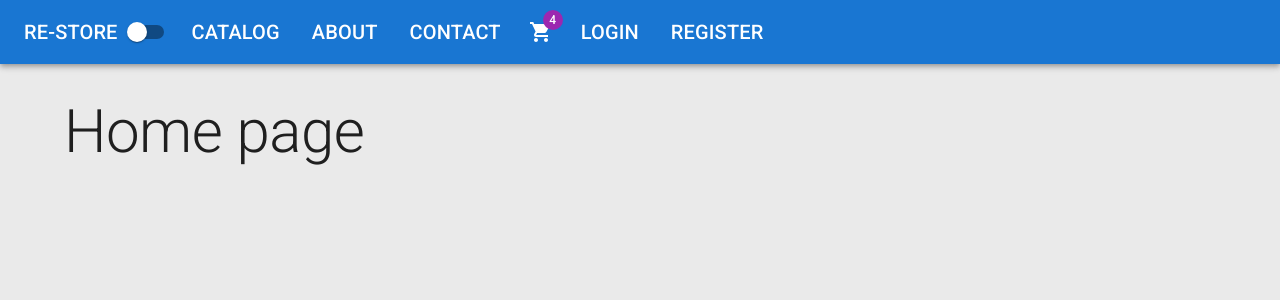
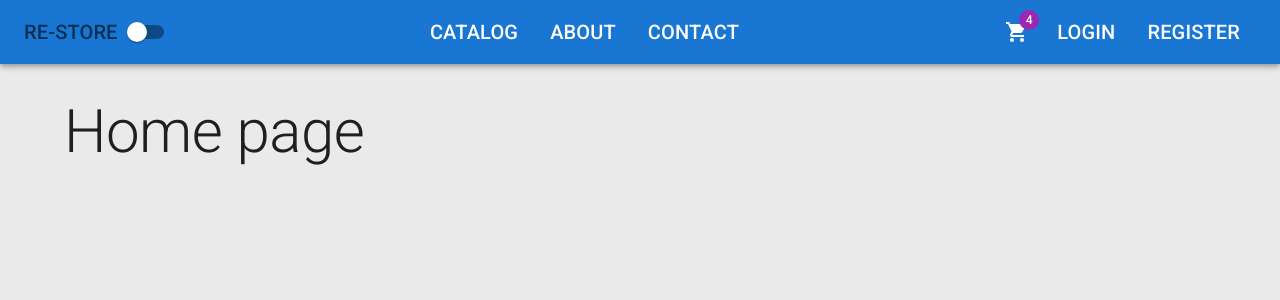
Before and after one commit to wemurs1/ReStoreStarter, a React (Create React App) app in the folder ReStore/client/: page / in a window 1280 px wide. Shown: the top 300 px of the page. Built offline with nearby package versions, Linux system fonts and the light colour scheme.

Commit message:
styling and product details basic page

```diff
--- a/ReStore/client/src/app/layout/Header.tsx
+++ b/ReStore/client/src/app/layout/Header.tsx
@@ -2,6 +2,7 @@ import { ShoppingCart } from '@mui/icons-material';
 import {
   AppBar,
   Badge,
+  Box,
   IconButton,
   List,
   ListItem,
@@ -27,48 +28,59 @@ const rightLinks = [
   { title: 'register', path: '/register' },
 ];
 
+const navStyles = {
+  color: 'inherit',
+  textDecoration: 'none',
+  typography: 'h6',
+  '&:hover': { color: 'grey.500' },
+  '&.active': { color: 'text.secondary' },
+};
+
 export default function Header({ darkmode, handleThemeChange }: Props) {
   return (
     <AppBar position='static' sx={{ mb: 4 }}>
-      <Toolbar>
+      <Toolbar
+        sx={{
+          display: 'flex',
+          justifyContent: 'space-between',
+          alignItems: 'center',
+        }}
+      >
+        <Box display='flex' alignItems='center'>
           <Typography
             variant='h6'
             component={NavLink}
             to='/'
-          sx={{ color: 'inherit', textDecoration: 'none' }}
+            exact
+            sx={navStyles}
           >
             RE-STORE
           </Typography>
           <Switch checked={darkmode} onChange={handleThemeChange} />
+        </Box>
+
         <List sx={{ display: 'flex' }}>
           {midLinks.map(({ title, path }) => (
-            <ListItem
-              component={NavLink}
-              to={path}
-              key={path}
-              sx={{ color: 'inherit', typography: 'h6' }}
-            >
+            <ListItem component={NavLink} to={path} key={path} sx={navStyles}>
               {title.toUpperCase()}
             </ListItem>
           ))}
         </List>
-        <IconButton size='large' sx={{ color: 'inherit' }}>
+
+        <Box display='flex' alignItems='center'>
+          <IconButton size='large' sx={navStyles}>
             <Badge badgeContent={4} color='secondary'>
               <ShoppingCart />
             </Badge>
           </IconButton>
           <List sx={{ display: 'flex' }}>
             {rightLinks.map(({ title, path }) => (
-            <ListItem
-              component={NavLink}
-              to={path}
-              key={path}
-              sx={{ color: 'inherit', typography: 'h6' }}
-            >
+              <ListItem component={NavLink} to={path} key={path} sx={navStyles}>
                 {title.toUpperCase()}
               </ListItem>
             ))}
           </List>
+        </Box>
       </Toolbar>
     </AppBar>
   );
--- a/ReStore/client/src/features/catalog/ProductCard.tsx
+++ b/ReStore/client/src/features/catalog/ProductCard.tsx
@@ -8,6 +8,7 @@ import {
   CardMedia,
   Typography,
 } from '@mui/material';
+import { Link } from 'react-router-dom';
 import { Product } from '../../app/models/product';
 
 interface Props {
@@ -47,7 +48,9 @@ export default function ProductCard({ product }: Props) {
       </CardContent>
       <CardActions>
         <Button size='small'>Add to cart</Button>
-        <Button size='small'>View</Button>
+        <Button component={Link} to={`/catalog/${product.id}`} size='small'>
+          View
+        </Button>
       </CardActions>
     </Card>
   );
--- a/ReStore/client/src/features/catalog/ProductDetails.tsx
+++ b/ReStore/client/src/features/catalog/ProductDetails.tsx
@@ -1,5 +1,25 @@
 import { Typography } from '@mui/material';
+import { useEffect, useState } from 'react';
+import { useParams } from 'react-router-dom';
+import axios from 'axios';
+import { Product } from '../../app/models/product';
 
 export default function ProductDetails() {
-  return <Typography variant='h2'>Product details</Typography>;
+  const { id } = useParams<{ id: string }>();
+  const [product, setProduct] = useState<Product | null>(null);
+  const [loading, setLoading] = useState(true);
+
+  useEffect(() => {
+    axios
+      .get(`http://localhost:5000/api/products/${id}`)
+      .then((response) => setProduct(response.data))
+      .catch((error) => console.log(error))
+      .finally(() => setLoading(false));
+  }, [id]);
+
+  if (loading) return <h3>Loading...</h3>;
+
+  if (!product) return <h3>Product not found</h3>;
+
+  return <Typography variant='h2'>{product.name}</Typography>;
 }
--- /dev/null
+++ b/ReStore/package.json
@@ -0,0 +1,5 @@
+{
+  "dependencies": {
+    "axios": "^0.26.0"
+  }
+}
```
Also changed, not shown: 1 other file (tests, documents, lock files or other folders). Lines whose indentation alone changed are shown as unchanged.
